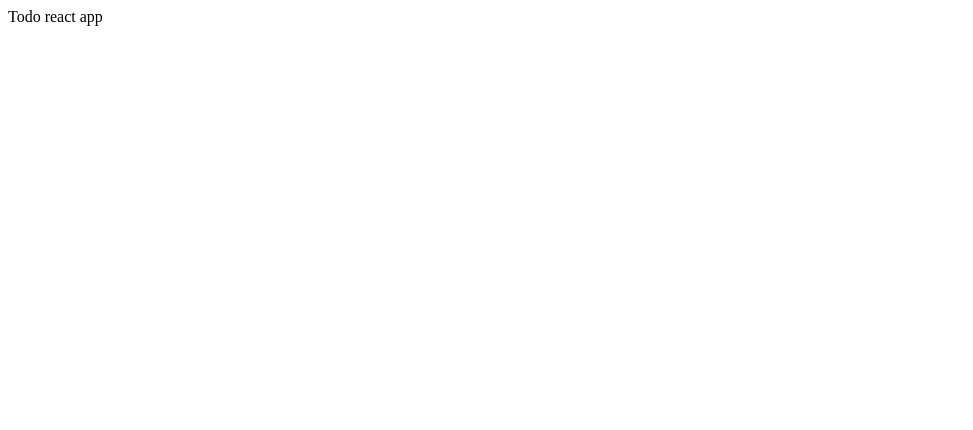
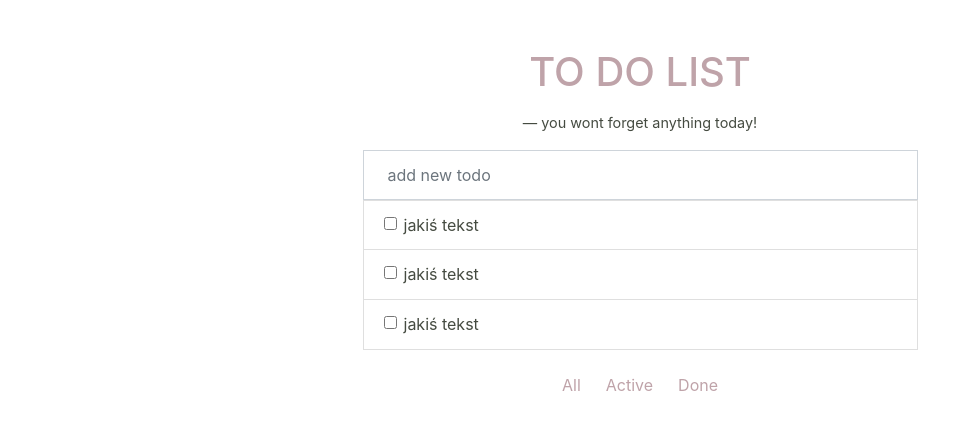
Before and after one commit to paulinakorpak/todo-react, a React (Create React App) app: page / in a window 1280 px wide. Shown: the top 430 px of the page, without its empty margins (0-973 px from the left). Built offline with nearby package versions, Linux system fonts and the light colour scheme.

Commit message:
Add basic markup

```diff
--- a/public/index.html
+++ b/public/index.html
@@ -11,8 +11,6 @@
     />
     <link rel="apple-touch-icon" href="%PUBLIC_URL%/logo192.png" />
 
-    <link rel="manifest" href="%PUBLIC_URL%/manifest.json" />
-
     <title>Todo React</title>
   </head>
   <body>
--- a/src/App.js
+++ /dev/null
@@ -1,11 +0,0 @@
-import React from 'react';
-
-function App() {
-  return (
-    <div className="App">
-      Todo react app
-    </div>
-  );
-}
-
-export default App;
--- /dev/null
+++ b/src/components/App/App.js
@@ -0,0 +1,28 @@
+import React from 'react';
+import Figure from 'react-bootstrap/Figure';
+import Form from '../Form';
+import List from '../List';
+import Filter from '../Filter';
+import InnerWrapper from './styles';
+
+function App() {
+  return (
+    <div className="container-sm d-flex justify-content-center h-100 w-100">
+      <InnerWrapper className="d-flex flex-column align-items-center">
+        <Figure className="text-center mt-5">
+          <blockquote className="blockquote">
+            <h1 className="h1 title text-primary text-uppercase">To Do List</h1>
+          </blockquote>
+          <Figure.Caption className="blockquote-footer text-secondary">
+            you wont forget anything today!
+          </Figure.Caption>
+        </Figure>
+        <Form />
+        <List />
+        <Filter />
+      </InnerWrapper>
+    </div>
+  );
+}
+
+export default App;
--- /dev/null
+++ b/src/components/App/styles.js
@@ -0,0 +1,11 @@
+import styled from 'styled-components';
+
+const InnerWrapper = styled.div`
+  width: 100%;
+
+  @media (min-width: 768px) {
+    width: 50%;
+  }
+`;
+
+export default InnerWrapper;
--- /dev/null
+++ b/src/components/Filter/index.js
@@ -0,0 +1,17 @@
+import React from 'react';
+import ButtonGroup from 'react-bootstrap/ButtonGroup';
+import Button from 'react-bootstrap/Button';
+
+function Filter() {
+  return (
+    <div>
+      <ButtonGroup className="mt-3">
+        <Button variant="link text-decoration-none">All</Button>
+        <Button variant="link text-decoration-none">Active</Button>
+        <Button variant="link text-decoration-none">Done</Button>
+      </ButtonGroup>
+    </div>
+  );
+}
+
+export default Filter;
--- /dev/null
+++ b/src/components/Form/index.js
@@ -0,0 +1,15 @@
+import React from 'react';
+
+function Form() {
+  return (
+    <div className="w-100">
+      <input
+        type="text"
+        className="form-control form-control-color-secondary p-4"
+        placeholder="add new todo"
+      />
+    </div>
+  );
+}
+
+export default Form;
--- /dev/null
+++ b/src/components/Item/index.js
@@ -0,0 +1,23 @@
+import React from 'react';
+import Form from 'react-bootstrap/Form';
+import { BsArchiveFill } from 'react-icons/bs';
+import Todo from './styles';
+
+function Item() {
+  return (
+    <Todo
+      className="todo"
+    >
+      <Form.Group controlId="formBasicCheckbox" className="d-flex align-items-center">
+        <Form.Check
+          type="checkbox"
+          className="checkbox flex-grow-1 text-secondary flex-grow-1"
+          label="jakiś tekst"
+        />
+        <BsArchiveFill className="icon text-primary" />
+      </Form.Group>
+    </Todo>
+  );
+}
+
+export default Item;
--- /dev/null
+++ b/src/components/Item/styles.js
@@ -0,0 +1,19 @@
+import styled from 'styled-components';
+import ListGroup from 'react-bootstrap/ListGroup';
+
+const Todo = styled(ListGroup.Item)`
+  height: 50px;
+  .checked label {
+    text-decoration: line-through;
+  }
+  .icon {
+    cursor: pointer;
+    opacity: 0;
+  }
+  &:hover .icon {
+    opacity: 1;
+  }
+}
+`;
+
+export default Todo;
--- /dev/null
+++ b/src/components/List/index.js
@@ -0,0 +1,17 @@
+import React from 'react';
+import ListGroup from 'react-bootstrap/ListGroup';
+import Item from '../Item';
+
+function List() {
+  return (
+    <div className="w-100">
+      <ListGroup>
+        <Item />
+        <Item />
+        <Item />
+      </ListGroup>
+    </div>
+  );
+}
+
+export default List;
--- /dev/null
+++ b/src/custom.scss
@@ -0,0 +1,8 @@
+$primary: #BFA3A9;
+$secondary: #454B41;
+$border-radius: 0;
+$border-radius-sm: 0;
+$border-radius-lg: 0;
+$btn-focus-box-shadow: none;
+
+@import '../node_modules/bootstrap/scss/bootstrap';
--- a/src/index.js
+++ b/src/index.js
@@ -1,6 +1,8 @@
 import React from 'react';
 import ReactDOM from 'react-dom';
-import App from './App';
+import App from './components/App/App';
+import 'bootstrap/dist/css/bootstrap.min.css';
+import './custom.scss';
 
 ReactDOM.render(
   <React.StrictMode>
```
